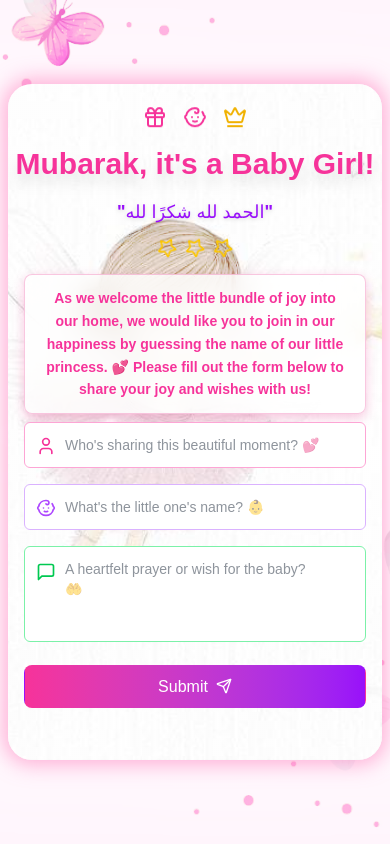
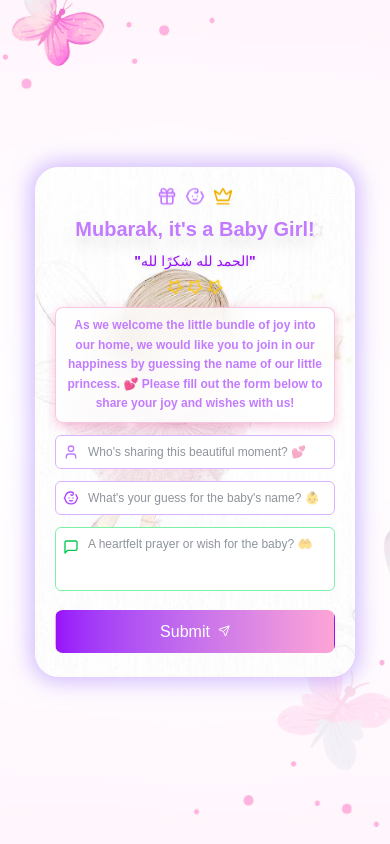
Before and after one commit to MoizKapasi/baby_dua_reactjs_frontend, a React (Vite) app: page / in a window 390 px wide. Built offline with nearby package versions, Linux system fonts and the light colour scheme.

Commit message:
Update home.jsx

```diff
--- a/src/home.jsx
+++ b/src/home.jsx
@@ -1,4 +1,4 @@
-import React from "react";
+import React, { useState } from "react";
 import { useForm } from "react-hook-form";
 import backgroundImage from "../src/assets/backgroundimage.jpg";
 import cardBackgroundImage from "../src/assets/background2.jpeg";
@@ -11,11 +11,13 @@ import {
   MessageSquare,
   Gift,
   Crown,
+  Loader2,
 } from "lucide-react";
 import { useNavigate } from "react-router-dom";
 
 export default function BabyAnnouncement() {
   const navigate = useNavigate();
+  const [isSubmitting, setIsSubmitting] = useState(false);
   const {
     register,
     handleSubmit,
@@ -24,6 +26,7 @@ export default function BabyAnnouncement() {
 
   const onSubmit = async (data) => {
     try {
+      setIsSubmitting(true);
       const apiEndpoint = import.meta.env.VITE_API_ENDPOINT;
       const response = await fetch(`${apiEndpoint}/new`, {
         method: "POST",
@@ -40,12 +43,14 @@ export default function BabyAnnouncement() {
     } catch (error) {
       console.error("Error submitting form:", error);
       alert("Failed to submit form. Please try again.");
+    } finally {
+      setIsSubmitting(false);
     }
   };
 
   return (
     <div
-      className="fixed inset-0 flex items-center justify-center bg-cover bg-center p-2 sm:p-6 md:p-8 overflow-hidden"
+      className="fixed inset-0 flex items-center justify-center bg-cover bg-center p-2 md:p-4 lg:p-6 overflow-y-auto"
       style={{
         backgroundImage: `
           linear-gradient(to bottom, rgba(255,255,255,0.7), rgba(255,255,255,0.7)),
@@ -55,7 +60,7 @@ export default function BabyAnnouncement() {
       }}
     >
       <div
-        className="w-full max-w-md p-4 sm:p-8 md:p-10 rounded-3xl shadow-3xl animate-fade-in-up justify-between relative overflow-hidden"
+        className="w-full max-w-xs sm:max-w-sm md:max-w-md lg:max-w-lg p-3 sm:p-5 md:p-8 rounded-3xl shadow-xl animate-fade-in-up relative my-4 sm:my-6"
         style={{
           backgroundImage: `
             linear-gradient(to bottom, rgba(255,255,255,0.5), rgba(255,255,255,0.5)),
@@ -64,65 +69,69 @@ export default function BabyAnnouncement() {
           backgroundBlendMode: "overlay",
           backgroundSize: "cover",
           backgroundPosition: "center",
-          height: "80vh",
-          maxHeight: "90vh",
-          boxShadow: "0 0 20px 5px rgba(255, 105, 180, 0.5)", // Pink shadow
+          maxHeight: "95vh",
+          boxShadow: "0 0 20px 5px rgba(168, 130, 255, 0.5)", // Pink shadow
         }}
       >
-        <div className="absolute inset-0 overflow-y-auto no-scrollbar pt-1.5">
-          <div className="relative mt-4 sm:mt-2 text-center">
-            <div className="flex justify-center items-center space-x-4 mb-4">
-              <Gift className="w-6 sm:w-8 h-6 sm:h-8 text-pink-500 animate-bounce" />
-              <Baby className="w-6 sm:w-8 h-6 sm:h-8 text-pink-500 animate-bounce" />
-              <Crown className="w-6 sm:w-8 h-6 sm:h-8 text-yellow-500 animate-bounce" />
+        <div className="overflow-y-auto max-h-full no-scrollbar">
+          <div className="relative text-center">
+            <div className="flex justify-center items-center space-x-2 sm:space-x-4 mb-2 pt-2 sm:mb-4">
+              <Gift className="w-5 h-5 sm:w-6 sm:h-6 md:w-7 md:h-7 text-purple-400 animate-bounce" />
+              <Baby className="w-5 h-5 sm:w-6 sm:h-6 md:w-7 md:h-7 text-purple-400 animate-bounce" />
+              <Crown className="w-5 h-5 sm:w-6 sm:h-6 md:w-7 md:h-7 text-yellow-500 animate-bounce" />
             </div>
-            <h2 className="text-3xl sm:text-4xl font-bold text-pink-500 mb-4 drop-shadow-xl mt-2">
+            <h2 className="text-xl sm:text-2xl md:text-3xl lg:text-4xl font-bold text-purple-400 mb-2 sm:mb-3 drop-shadow-xl">
               Mubarak, it's a Baby Girl!
             </h2>
-            <p className="text-lg sm:text-xl font-bold text-purple-600 drop-shadow-sm">
+            <p className="text-sm sm:text-base md:text-lg font-bold text-purple-600 drop-shadow-sm">
               "الحمد لله شكرًا لله"
             </p>
-            <div className="flex justify-center space-x-2 mt-3 sm:mt-4">
-              <Star className="w-5 sm:w-6 h-5 sm:h-6 text-yellow-400 animate-spin" />
-              <Star className="w-5 sm:w-6 h-5 sm:h-6 text-yellow-400 animate-spin" />
-              <Star className="w-5 sm:w-6 h-5 sm:h-6 text-yellow-400 animate-spin" />
+            <div className="flex justify-center space-x-1 sm:space-x-2 mt-2">
+              <Star className="w-4 h-4 sm:w-5 sm:h-5 text-yellow-400 animate-spin" />
+              <Star className="w-4 h-4 sm:w-5 sm:h-5 text-yellow-400 animate-spin" />
+              <Star className="w-4 h-4 sm:w-5 sm:h-5 text-yellow-400 animate-spin" />
             </div>
           </div>
 
-          <div className="mt-4 sm:mt-6 text-center px-4">
+          <div className="mt-3 sm:mt-4 text-center px-2 sm:px-4">
             <p
-              className="text-sm sm:text-base font-semibold leading-relaxed text-pink-500 shadow-md shadow-pink-200 px-4 py-3 rounded-lg bg-white/80 backdrop-blur-md"
+              className="text-xs sm:text-sm md:text-base font-semibold leading-relaxed text-purple-400 shadow-md shadow-pink-200 p-2 sm:p-3 rounded-lg bg-white/80 backdrop-blur-md"
               style={{
                 border: "1px solid rgba(236, 72, 153, 0.3)",
                 boxShadow: "0px 4px 12px rgba(236, 72, 153, 0.3)",
               }}
             >
-              As we welcome the little bundle of joy into our home, we would like you to join in our happiness by guessing the name of our
+              As we welcome the little bundle of joy into our home, we would
+              like you to join in our happiness by guessing the name of our
               little princess. 💕 Please fill out the form below to share your
               joy and wishes with us!
             </p>
           </div>
 
-          <div className="mt-2 sm:mt-4 pb-4 px-4">
-            <form onSubmit={handleSubmit(onSubmit)} className="space-y-4">
+          <div className="mt-3 sm:mt-4 pb-3 sm:pb-4 px-2 sm:px-4">
+            <form
+              onSubmit={handleSubmit(onSubmit)}
+              className="space-y-3 sm:space-y-4"
+            >
               <div className="relative">
-                <User className="absolute left-3 top-6 transform -translate-y-1/2 w-5 sm:w-6 h-5 sm:h-6 text-pink-500" />
+                <User className="absolute left-2 sm:left-3 top-1/2 transform -translate-y-1/2 w-4 h-4 sm:w-5 sm:h-5 text-purple-400" />
                 <input
                   id="your_name"
                   {...register("your_name", {
                     required: "Please fill your name",
                   })}
                   placeholder="Who's sharing this beautiful moment? 💕"
-                  className="w-full px-10 py-3 text-sm sm:text-base border border-pink-300 rounded-md focus:ring-2 focus:ring-pink-500 focus:border-transparent bg-white text-gray-800"
+                  className="w-full pl-8 sm:pl-10 pr-3 py-2 sm:py-3 text-xs sm:text-sm border border-purple-300 rounded-md focus:ring-2 focus:ring-purple-400/500 focus:border-transparent bg-white text-gray-800"
+                  disabled={isSubmitting}
                 />
                 {errors.your_name && (
-                  <p className="text-red-500 text-sm font-semibold mt-0.5">
+                  <p className="text-red-500 text-xs sm:text-sm font-semibold mt-1">
                     {errors.your_name.message}
                   </p>
                 )}
               </div>
               <div className="relative">
-                <Baby className="absolute left-3 top-6 transform -translate-y-1/2 w-5 sm:w-6 h-5 sm:h-6 text-purple-500" />
+                <Baby className="absolute left-2 sm:left-3 top-1/2 transform -translate-y-1/2 w-4 h-4 sm:w-5 sm:h-5 text-purple-500" />
                 <input
                   id="baby_name"
                   {...register("baby_name", {
@@ -138,35 +147,46 @@ export default function BabyAnnouncement() {
                       );
                     },
                   })}
-                  placeholder="What's the little one's name? 👶"
-                  className="w-full px-10 py-3 text-sm sm:text-base border border-purple-300 rounded-md focus:ring-2 focus:ring-purple-500 focus:border-transparent bg-white text-gray-800"
+                  placeholder="What's your guess for the baby's name? 👶"
+                  className="w-full pl-8 sm:pl-10 pr-3 py-2 sm:py-3 text-xs sm:text-sm border border-purple-300 rounded-md focus:ring-2 focus:ring-purple-500 focus:border-transparent bg-white text-gray-800"
+                  disabled={isSubmitting}
                 />
                 {errors.baby_name && (
-                  <p className="text-red-500 font-semibold text-sm mt-0.5">
+                  <p className="text-red-500 font-semibold text-xs sm:text-sm mt-1">
                     {errors.baby_name.message}
                   </p>
                 )}
               </div>
               <div className="relative">
-                <MessageSquare className="absolute left-3 top-4 w-5 sm:w-6 h-5 sm:h-6 text-green-500" />
+                <MessageSquare className="absolute left-2 sm:left-3 top-3 w-4 h-4 sm:w-5 sm:h-5 text-green-500" />
                 <textarea
                   id="dua"
                   {...register("dua")}
                   placeholder="A heartfelt prayer or wish for the baby? 🤲"
-                  className="w-full px-10 py-3 text-sm sm:text-base border border-green-300 rounded-md focus:ring-2 focus:ring-green-500 focus:border-transparent resize-none h-24 sm:h-28 bg-white text-gray-800"
+                  className="w-full pl-8 sm:pl-10 pr-3 py-2 sm:py-3 text-xs sm:text-sm border border-green-300 rounded-md focus:ring-2 focus:ring-green-500 focus:border-transparent resize-none h-16 sm:h-20 md:h-24 bg-white text-gray-800"
+                  disabled={isSubmitting}
                 />
                 {errors.dua && (
-                  <p className="text-red-500 text-sm mt-0.5">
+                  <p className="text-red-500 text-xs sm:text-sm mt-1">
                     {errors.dua.message}
                   </p>
                 )}
               </div>
               <button
                 type="submit"
-                className="w-full px-4 py-2 sm:px-6 sm:py-3 text-xs sm:text-sm text-white bg-gradient-to-r from-pink-500 to-purple-600 rounded-md hover:from-pink-600 hover:to-purple-700 focus:outline-none focus:ring-2 focus:ring-offset-2 focus:ring-pink-500 transition-colors duration-300 flex items-center justify-center"
+                disabled={isSubmitting}
+                className="w-full px-3 py-2 sm:px-4 sm:py-2 md:py-3 text-xs sm:text-sm text-white bg-gradient-to-r from-purple-600 to-pink-300 rounded-md hover:from-pink-600 hover:to-purple-700 focus:outline-none focus:ring-2 focus:ring-offset-2 focus:ring-purple-400/500 transition-colors duration-300 flex items-center justify-center disabled:opacity-70 disabled:cursor-not-allowed"
               >
+                {isSubmitting ? (
+                  <>
+                    <Loader2 className="w-3 h-3 sm:w-4 sm:h-4 mr-2 animate-spin" />
+                  </>
+                ) : (
+                  <>
                     <span className="truncate">Submit</span>
-                <Send className="w-4 sm:w-6 h-4 sm:h-6 ml-2" />
+                    <Send className="w-3 h-3 sm:w-4 sm:h-4 ml-2" />
+                  </>
+                )}
               </button>
             </form>
           </div>
```
Lines whose indentation alone changed are shown as unchanged.
